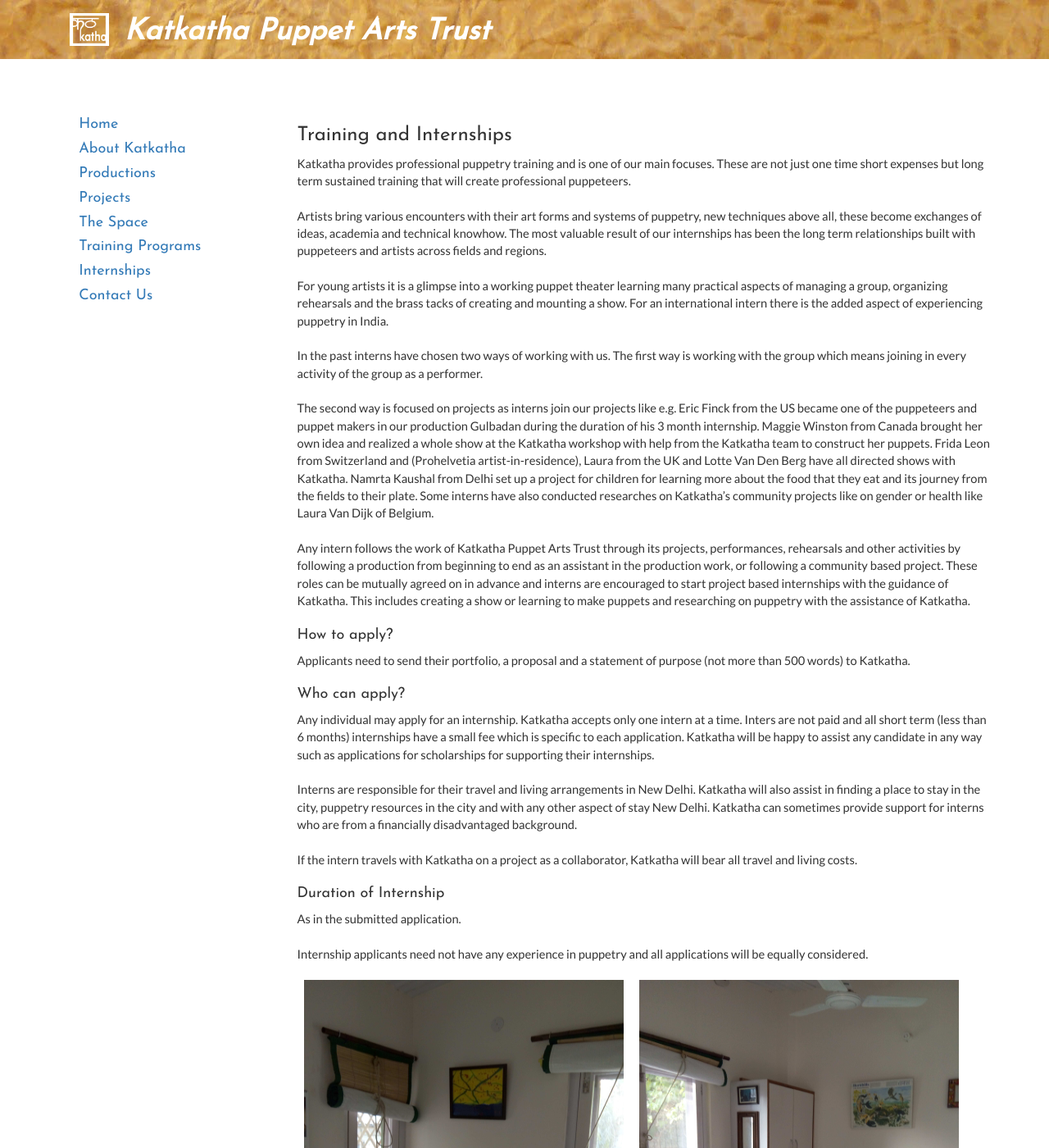
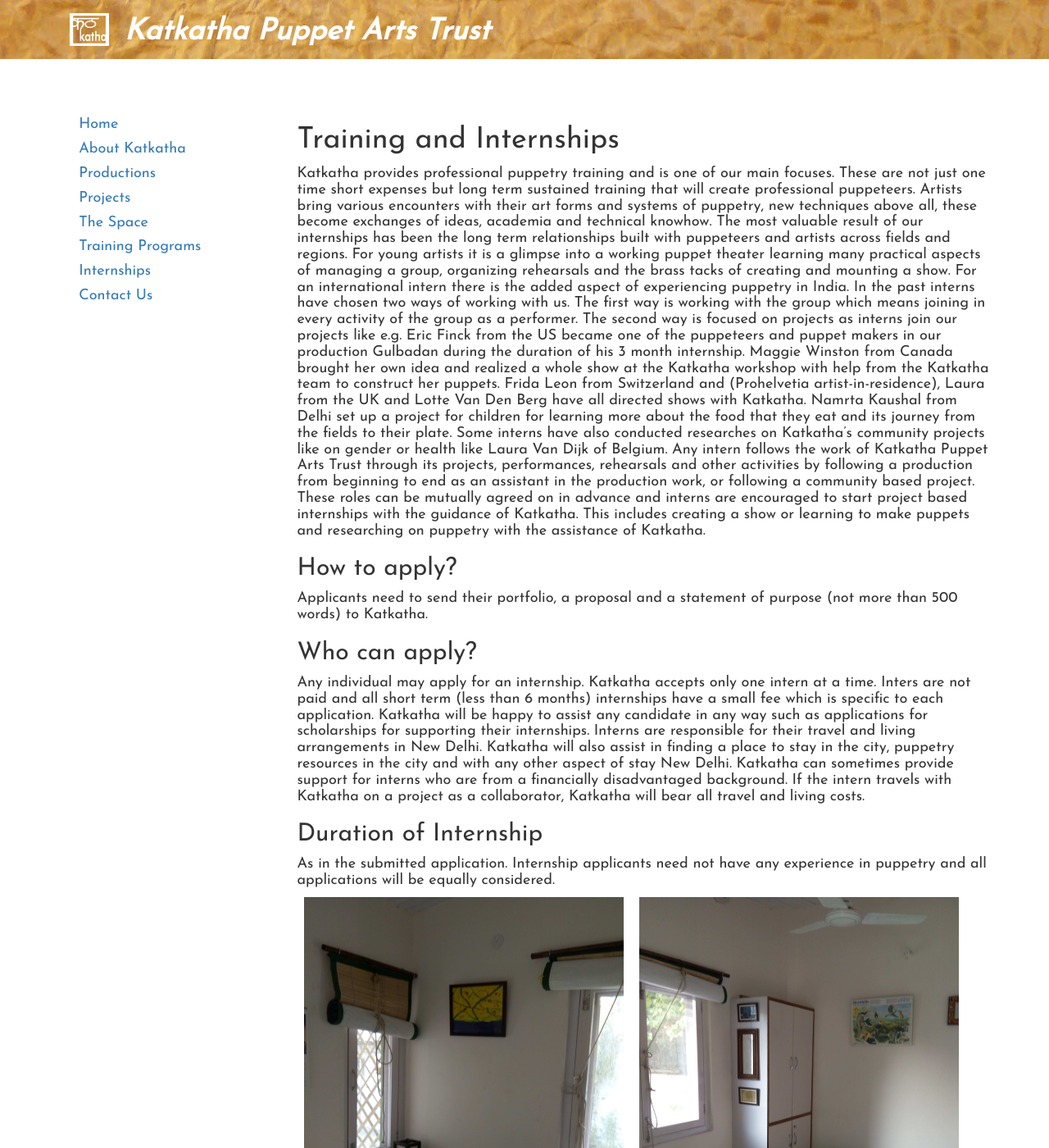
Before and after one commit to katkatha/katkatha.org, a Jekyll site: the page built from _posts/2017-02-08-internships.markdown, in a window 1280 px wide and 1400 px high. Shown: the whole window at 82% size. Built offline with Jekyll 4.4.1, drawn with Linux system fonts in a browser that asks for light colours; nearby versions of some CDN libraries.

```diff
--- a/_posts/2017-02-08-internships.markdown
+++ b/_posts/2017-02-08-internships.markdown
@@ -5,10 +5,10 @@ date:   2017-02-08
 categories: articles
 ---
 
-<h3>Training and Internships</h3>
+<h1>Training and Internships</h1>
 
 
-Katkatha provides professional puppetry training and is one of our main focuses. These are not just one time short expenses but long term sustained training that will create professional puppeteers.
+<h4>Katkatha provides professional puppetry training and is one of our main focuses. These are not just one time short expenses but long term sustained training that will create professional puppeteers.
 
 Artists bring various encounters with their art forms and systems of puppetry, new techniques above all, these become exchanges of ideas, academia and technical knowhow. The most valuable result of our internships has been the long term relationships built with puppeteers and artists across fields and regions.
 
@@ -18,21 +18,24 @@ In the past interns have chosen two ways of working with us. The first way is wo
 
 The second way is focused on projects as interns join our projects like e.g. Eric Finck from the US became one of the puppeteers and puppet makers in our production Gulbadan during the duration of his 3 month internship. Maggie Winston from Canada brought her own idea and realized a whole show at the Katkatha workshop with help from the Katkatha team to construct her puppets. Frida Leon from Switzerland and (Prohelvetia artist-in-residence), Laura from the UK and Lotte Van Den Berg have all directed shows with Katkatha. Namrta Kaushal from Delhi set up a project for children for learning more about the food that they eat and its journey from the fields to their plate. Some interns have also conducted researches on Katkatha’s community projects like on gender or health like Laura Van Dijk of Belgium.
 
-Any intern follows the work of Katkatha Puppet Arts Trust through its projects, performances, rehearsals and other activities by following a production from beginning to end as an assistant in the production work, or following a community based project. These roles can be mutually agreed on in advance and interns are encouraged to start project based internships with the guidance of Katkatha. This includes creating a show or learning to make puppets and researching on puppetry with the assistance of Katkatha.
+Any intern follows the work of Katkatha Puppet Arts Trust through its projects, performances, rehearsals and other activities by following a production from beginning to end as an assistant in the production work, or following a community based project. These roles can be mutually agreed on in advance and interns are encouraged to start project based internships with the guidance of Katkatha. This includes creating a show or learning to make puppets and researching on puppetry with the assistance of Katkatha.</h4>
 
-<h4>How to apply?</h4>
-Applicants need to send their portfolio, a proposal and a statement of purpose (not more than 500 words) to Katkatha.
+<h2>How to apply?</h2>
 
-<h4>Who can apply?</h4>
-Any individual may apply for an internship. Katkatha accepts only one intern at a time. Inters are not paid and all short term (less than 6 months) internships have a small fee which is specific to each application. Katkatha will be happy to assist any candidate in any way such as applications for scholarships for supporting their internships.
+<h4>Applicants need to send their portfolio, a proposal and a statement of purpose (not more than 500 words) to Katkatha.</h4>
+
+<h2>Who can apply?</h2>
+
+<h4>Any individual may apply for an internship. Katkatha accepts only one intern at a time. Inters are not paid and all short term (less than 6 months) internships have a small fee which is specific to each application. Katkatha will be happy to assist any candidate in any way such as applications for scholarships for supporting their internships.
 
 Interns are responsible for their travel and living arrangements in New Delhi. Katkatha will also assist in finding a place to stay in the city, puppetry resources in the city and with any other aspect of stay New Delhi. Katkatha can sometimes provide support for interns who are from a financially disadvantaged background.
 
-If the intern travels with Katkatha on a project as a collaborator, Katkatha will bear all travel and living costs.
+If the intern travels with Katkatha on a project as a collaborator, Katkatha will bear all travel and living costs.</h4>
 
-<h4>Duration of Internship</h4>
-As in the submitted application.
+<h2>Duration of Internship</h2>
 
-Internship applicants need not have any experience in puppetry and all applications will be equally considered.
+<h4>As in the submitted application.
+
+Internship applicants need not have any experience in puppetry and all applications will be equally considered.</h4>
 
 {% include splitimage.html url1="/images/training/master02.jpg" url2="/images/training/master01.jpg" caption="We have a small room available on studio property for visiting artists." %}
```
